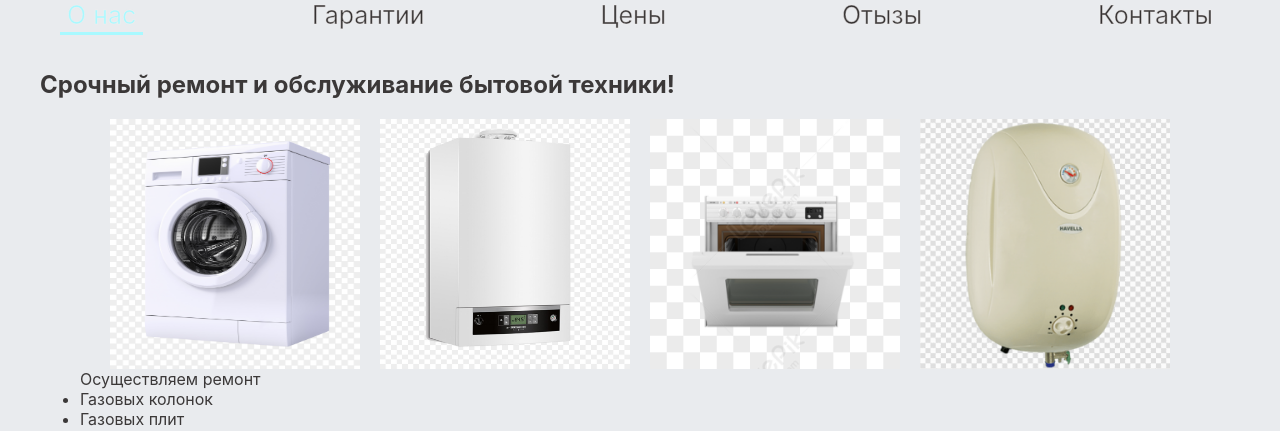
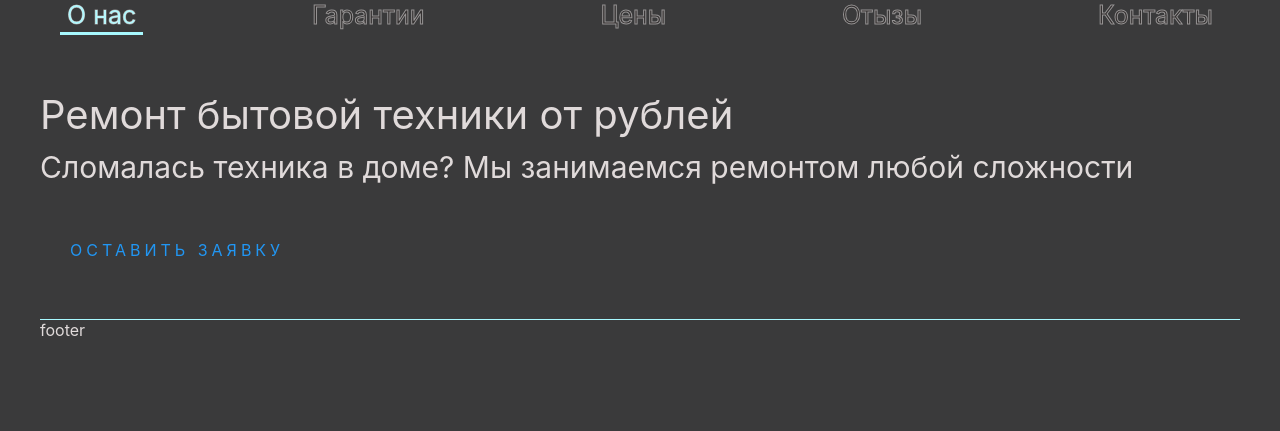
Before and after one commit to AlexandrSyvorotkin/BuildLanding, a React (Create React App) app: page /about in a window 1280 px wide. Shown: the part 361-792 px from the top of the page. Built offline with nearby package versions, Linux system fonts and the light colour scheme.

Commit message:
added buttons

```diff
--- a/src/App.js
+++ b/src/App.jsx
@@ -1,13 +1,13 @@
 import './App.css';
 import Layout from "./Layout/Layout";
-import MainContent from "./Layout/Main/MainContent";
 import {Route, Routes} from "react-router";
-import Guarantees from "./pages/Guarantees/Guarantees";
 import Prices from "./pages/Prices/Prices";
 import Reviews from "./pages/Reviews/Reviews";
 import Contacts from "./pages/Сontacts/Contacts";
 import {Link, NavLink} from "react-router-dom";
 import Routing from "./components/Controls/Routing";
+import Description from "./pages/Description/Description";
+import MainContent from "./pages/Services/MainContent";
 
 const links = [
     {id: 1, title: 'Онас', path: '/about', text: '&nbsp;Онас'},
@@ -18,8 +18,8 @@ const links = [
 ]
 
 const routes = [
-    {id: '1', path: '/about', element: <MainContent/>},
-    {id: '2', path: '/guarantees', element: <Guarantees/>},
+    {id: '1', path: '/about', element: <Description/>},
+    {id: '2', path: '/services', element: <MainContent/>},
     {id: '3', path: '/prices', element: <Prices/>},
     {id: '4', path: '/reviews', element: <Reviews/>},
     {id: '5', path: '/contacts', element: <Contacts/>},
--- /dev/null
+++ b/src/UI/RequestButton/RequestButton.css
@@ -0,0 +1,48 @@
+.btn {
+    position: relative;
+    display: inline-block;
+    padding: 15px 30px;
+    color: #2196f3;
+    text-transform: uppercase;
+    letter-spacing: 4px;
+    text-decoration: none;
+    overflow: hidden;
+    transition: 0.2s;
+}
+
+.btn:hover {
+    color: #255784;
+    background: #2196f3;
+    box-shadow: 0 0 10px #2196f3, 0 0 40px #2196f3, 0 0 80px #2196f3;
+    transition-delay: 0.5;
+}
+
+.btn span {
+    position: absolute;
+    display: block;
+}
+
+.btn :nth-child(1) {
+    top: 0;
+    left: -100%;
+    width: 100%;
+    height: 2px;
+    background: linear-gradient(90deg, transparent, #2196f3);
+}
+
+.btn:hover :nth-child(1) {
+    left: 100%;
+    transition-delay: 1s;
+}
+
+.btn span:nth-child(2) {
+
+}
+
+.btn span:nth-child(3) {
+
+}
+
+.btn span:nth-child(4) {
+
+}
--- /dev/null
+++ b/src/UI/RequestButton/RequestButton.jsx
@@ -0,0 +1,16 @@
+import React from 'react';
+import './RequestButton.css'
+
+const RequestButton = ({title}) => {
+    return (
+        <a href='#' className='btn'>
+            <span></span>
+            <span></span>
+            <span></span>
+            <span></span>
+            {title}
+        </a>
+    );
+};
+
+export default RequestButton;
--- a/src/components/Controls/Routing.jsx
+++ b/src/components/Controls/Routing.jsx
@@ -10,7 +10,7 @@ const Routing = () => {
 					<NavLink data-text='&nbsp;О&nbsp;нас' to='/about'>&nbsp;О&nbsp;нас&nbsp;</NavLink>
 				</li>
 				<li>
-					<NavLink data-text='&nbsp;Гарантии' to='/guarantees'>&nbsp;Гарантии&nbsp;</NavLink>
+					<NavLink data-text='&nbsp;Гарантии' to='/services'>&nbsp;Гарантии&nbsp;</NavLink>
 				</li>
 				<li>
 					<NavLink data-text='&nbsp;Цены' to='/prices'>&nbsp;Цены&nbsp;</NavLink>
--- a/src/index.css
+++ b/src/index.css
@@ -7,8 +7,8 @@ body {
     sans-serif;
   -webkit-font-smoothing: antialiased;
   -moz-osx-font-smoothing: grayscale;
-  background-color: #e9ebee;
-  color: #3b3838;
+  background-color: #3a3a3b;
+  color: #e0dada;
 }
 
 code {
--- /dev/null
+++ b/src/pages/Description/Description.css
@@ -0,0 +1,18 @@
+.description {
+    margin-top: 40px;
+    margin-bottom: 40px;
+}
+
+.title {
+    margin-top: 20px;
+    font-size: 40px;
+}
+
+.subtitle {
+    margin-top: 10px;
+    font-size:30px;
+}
+
+.btn_request {
+    margin-top: 40px;
+}
--- /dev/null
+++ b/src/pages/Description/Description.jsx
@@ -0,0 +1,21 @@
+import React from 'react';
+import './Description.css'
+import RequestButton from "../../UI/RequestButton/RequestButton";
+
+const Description = () => {
+    return (
+        <div className='description'>
+            <div className="title">
+                <span>Ремонт бытовой техники от рублей</span>
+            </div>
+            <div className="subtitle">
+                <span>Сломалась техника в доме? Мы занимаемся ремонтом любой сложности</span>
+            </div>
+            <div className="btn_request">
+                <RequestButton title='Оставить заявку'/>
+            </div>
+        </div>
+    );
+};
+
+export default Description;
--- a/src/pages/Guarantees/Guarantees.jsx
+++ /dev/null
@@ -1,11 +0,0 @@
-import React from 'react';
-
-const Guarantees = () => {
-    return (
-        <div>
-            Гарантии
-        </div>
-    );
-};
-
-export default Guarantees;
```
Also changed, not shown: src/pages/About/About.jsx (deleted, +0 -11 lines), src/pages/Services/MainContent.css (renamed from src/Layout/Main/MainContent.css), src/pages/Services/MainContent.jsx (renamed from src/Layout/Main/MainContent.jsx), 1 other file (tests, documents, lock files or other folders).
